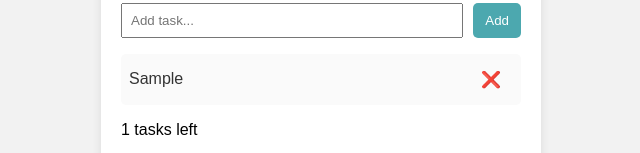
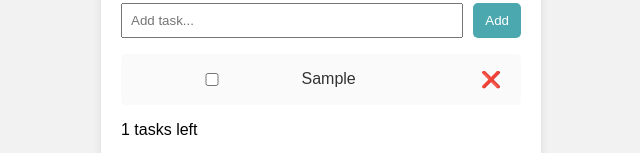
Before and after one commit to Arquid/todo-tasks, a React (Vite) app: page / in a window 1280 px wide. Both pictures are taken after typing "Sample" into the empty fields and a click on the button "Add". Shown: the part 177-330 px from the top of the page, without its empty margins (319-959 px from the left). Built offline with nearby package versions, Linux system fonts and the light colour scheme.

Commit message:
Minor bug fixes and edit text added

```diff
--- a/package.json
+++ b/package.json
@@ -18,13 +18,10 @@
     "@types/react": "^19.2.14",
     "@types/react-dom": "^19.2.3",
     "@vitejs/plugin-react": "^6.0.0",
-    "autoprefixer": "^10.4.27",
     "eslint": "^9.39.4",
     "eslint-plugin-react-hooks": "^7.0.1",
     "eslint-plugin-react-refresh": "^0.5.2",
     "globals": "^17.4.0",
-    "postcss": "^8.5.8",
-    "tailwindcss": "^4.2.1",
     "vite": "^8.0.0"
   }
 }
--- a/src/App.css
+++ b/src/App.css
@@ -66,10 +66,17 @@ ul {
   background: #f0f0f0;
 }
 
+.todo-label {
+  display: flex;
+  align-items: center;
+  gap: 8px;
+  flex: 1;
+  cursor: pointer;
+}
+
 .todo-item span {
   flex: 1;
   word-break: break-word;
-  cursor: pointer;
 }
 
 .completed {
@@ -104,3 +111,54 @@ ul {
 .clear {
   margin-top: 15px;
 }
+
+.error-message {
+  color: #c0392b;
+  font-size: 14px;
+  margin-top: -8px;
+  margin-bottom: 10px;
+}
+
+.dialog-overlay {
+  position: fixed;
+  inset: 0;
+  background: rgba(0, 0, 0, 0.4);
+  display: flex;
+  align-items: center;
+  justify-content: center;
+}
+
+.dialog-box {
+  background: white;
+  padding: 20px;
+  border-radius: 10px;
+  width: 280px;
+  text-align: center;
+}
+
+.dialog-actions {
+  display: flex;
+  justify-content: center;
+  gap: 10px;
+  margin-top: 15px;
+}
+
+.dialog-cancel {
+  background: #ccc;
+  color: #333;
+}
+
+.dialog-confirm {
+  background: #c0392b;
+}
+
+.edit-input {
+  flex: 1;
+  padding: 4px 6px;
+}
+
+.empty-state {
+  text-align: center;
+  color: #999;
+  padding: 20px 0;
+}
--- a/src/App.jsx
+++ b/src/App.jsx
@@ -4,18 +4,32 @@ import "./App.css";
 import TodoInput from "./components/TodoInput";
 import TodoList from "./components/TodoList";
 import TodoFilters from "./components/TodoFilters";
+import ConfirmDialog from "./components/ConfirmDialog";
 
 function App() {
   const [todos, setTodos] = useState(() => {
+    try {
       const saved = localStorage.getItem("todos");
-    return saved ? JSON.parse(saved) : [];
+      const parsed = saved ? JSON.parse(saved) : [];
+
+      return Array.isArray(parsed) ? parsed : [];
+    } catch (error) {
+      console.error("Failed to load todos from localStorage:", error);
+      return [];
+    }
   });
 
   const [input, setInput] = useState("");
   const [filter, setFilter] = useState("all");
+  const [pendingDeleteId, setPendingDeleteId] = useState(null);
+  const [errorMessage, setErrorMessage] = useState("");
 
   useEffect(() => {
+    try {
       localStorage.setItem("todos", JSON.stringify(todos));
+    } catch (error) {
+      console.error("Failed to save todos to localStorage:", error);
+    }
   }, [todos]);
 
   const addTodo = () => {
@@ -24,7 +38,7 @@ function App() {
     if (!trimmed) return;
 
     if (todos.some(todo => todo.text.toLowerCase() === trimmed.toLowerCase())) {
-    alert("Task already exists!");
+      setErrorMessage("Task already exists!");
       return;
     }
 
@@ -46,11 +60,39 @@ function App() {
     );
   };
 
+  const editTodo = (id, newText) => {
+    const trimmed = newText.trim();
+
+    if (!trimmed) return;
+
+    const isDuplicate = todos.some(
+      todo => todo.id !== id && todo.text.toLowerCase() === trimmed.toLowerCase()
+    );
+
+    if (isDuplicate) {
+      setErrorMessage("Task already exists!");
+      return;
+    }
+
+    setTodos(
+      todos.map(todo =>
+        todo.id === id ? {...todo, text: trimmed } : todo
+      )
+    );
+  };
+
   const deleteTodo = (id) => {
-    if (window.confirm("Are you sure you want to delete this task?")) {
-      setTodos(todos.filter(todo => todo.id !== id));
+    setPendingDeleteId(id);
+  };
+
+  const confirmDelete = () => {
+    setTodos(todos.filter(todo => todo.id !== pendingDeleteId));
+    setPendingDeleteId(null);
   }
-  };
+
+  const cancelDelete = () => {
+    setPendingDeleteId(null);
+  }
 
   const filteredTodos = todos.filter(todo => {
     if (filter === "active") return !todo.completed;
@@ -77,6 +119,7 @@ function App() {
           todos={filteredTodos}
           toggleTodo={toggleTodo}
           deleteTodo={deleteTodo}
+          editTodo={editTodo}
         />
         <p>{activeCount} tasks left</p>
         <TodoFilters setFilter={setFilter} filter={filter} />
@@ -87,6 +130,16 @@ function App() {
           Clear completed
         </button>
       </div>
+
+      {errorMessage && <p className="error-message">{errorMessage}</p>}
+
+      {pendingDeleteId !== null && (
+        <ConfirmDialog
+          message={"Are you sure you want to delete this task?"}
+          onConfirm={confirmDelete}
+          onCancel={cancelDelete}
+        />
+      )}
     </div>
   );
 }
--- /dev/null
+++ b/src/components/ConfirmDialog.jsx
@@ -0,0 +1,19 @@
+function ConfirmDialog({ message, onConfirm, onCancel }) {
+  return (
+    <div className="dialog-overlay" onClick={onCancel}>
+      <div className="dialog-box" onClick={(e) => e.stopPropagation()}>
+        <p>{message}</p>
+        <div className="dialog-actions">
+          <button className="dialog-cancel" onClick={onCancel}>
+            Cancel
+          </button>
+          <button className="dialog-confirm" onClick={onConfirm}>
+            Delete
+          </button>
+        </div>
+      </div>
+    </div>
+  );
+}
+
+export default ConfirmDialog;
--- a/src/components/TodoFilters.jsx
+++ b/src/components/TodoFilters.jsx
@@ -4,18 +4,21 @@ function TodoFilters({ setFilter, filter }) {
       <button
         onClick={() => setFilter("all")}
         className={filter === "all" ? "active" : ""}
+        aria-pressed={filter === "all"}
       >
         All
       </button>
       <button
         onClick={() => setFilter("active")}
         className={filter === "active" ? "active" : ""}
+        aria-pressed={filter === "active"}
       >
         Active
       </button>
       <button
         onClick={() => setFilter("completed")}
         className={filter === "completed" ? "active" : ""}
+        aria-pressed={filter === "completed"}
       >
         Completed
       </button>
--- a/src/components/TodoItem.jsx
+++ b/src/components/TodoItem.jsx
@@ -1,16 +1,59 @@
-function TodoItem({ todo, toggleTodo, deleteTodo }) {
+import { useState } from "react";
+
+function TodoItem({ todo, toggleTodo, deleteTodo, editTodo }) {
+  const [isEditing, setIsediting] = useState(false);
+  const [draft, setDraft] = useState(todo.text);
+
+  const startEditing = () => {
+    setDraft(todo.text);
+    setIsediting(true);
+  }
+
+  const saveEdit = () => {
+    editTodo(todo.id, draft);
+    setIsediting(false);
+  }
+
+  const cancelEdit = () => {
+    setDraft(todo.text);
+    setIsediting(false);
+  }
+
   return (
     <li className="todo-item">
-      <span
-        onClick={() => toggleTodo(todo.id)}
-        className={todo.completed ? "completed" : ""}
-      >
-        {todo.text}
-      </span>
+      <label className="todo-label">
+        <input
+          type="checkbox"
+          checked={todo.completed}
+          onChange={() => toggleTodo(todo.id)}
+        />
+
+        {isEditing ? (
+          <input
+            className="edit-input"
+            value={draft}
+            autoFocus
+            onChange={(e) => setDraft(e.target.value)}
+            onBlur={saveEdit}
+            onKeyDown={(e) => {
+              if (e.key === "Enter") saveEdit();
+              if (e.key === "Escape") cancelEdit()
+            }}
+          />
+        ) : (
+          <span
+            className={todo.completed ? "completed" : ""}
+            onDoubleClick={startEditing}
+          >
+            {todo.text}
+          </span>
+        )}
+      </label>
 
       <button
         className="delete-btn"
         onClick={() => deleteTodo(todo.id)}
+        aria-label={`Delete task: ${todo.text}`}
       >
         ❌
       </button>
--- a/src/components/TodoList.jsx
+++ b/src/components/TodoList.jsx
@@ -1,6 +1,10 @@
 import TodoItem from "./TodoItem";
 
-function TodoList({ todos, toggleTodo, deleteTodo }) {
+function TodoList({ todos, toggleTodo, deleteTodo, editTodo }) {
+  if (todos.length === 0) {
+    return <p className="empty-state">No tasks here</p>
+  }
+
   return (
     <ul>
       {todos.map(todo => (
@@ -9,6 +13,7 @@ function TodoList({ todos, toggleTodo, deleteTodo }) {
           todo={todo}
           toggleTodo={toggleTodo}
           deleteTodo={deleteTodo}
+          editTodo={editTodo}
         />
       ))}
     </ul>
```
Also changed, not shown: 1 other file (tests, documents, lock files or other folders). Lines whose indentation alone changed are shown as unchanged.
